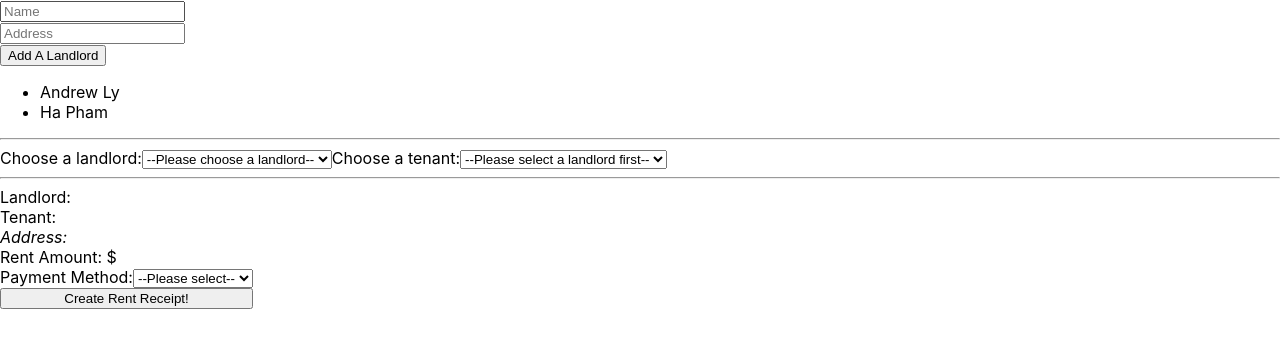
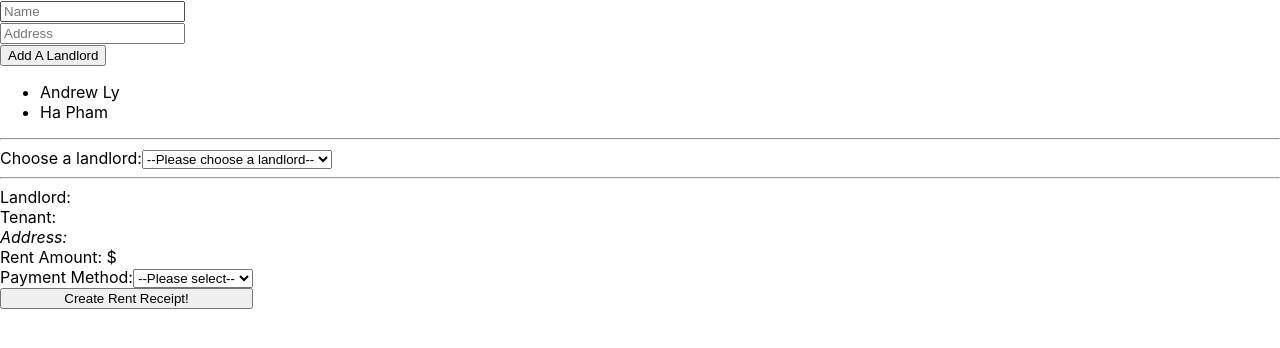
Before and after one commit to haphamo/rent-receipt-maker, a React (Create React App) app: page / in a window 1280 px wide. Shown: the top 348 px of the page. Built offline with nearby package versions, Linux system fonts and the light colour scheme.

Commit message:
Updated displayTenants function to handle display for landlords with tenant profiles and ones with none

```diff
--- a/src/App.js
+++ b/src/App.js
@@ -1,4 +1,4 @@
-import React, { useState } from "react";
+import React, { useState, Fragment } from "react";
 import Receipt from './components/Receipt.js';
 import CreateProfile from './components/CreateProfile.js';
 import { allTenants, landlords, tenantsBelongingToALandlord } from './fixture/fixture.js';
@@ -13,13 +13,26 @@ function App() {
   const [allLandlords, setAllLandlords] = useState(landlords)
 
 
+
   const displayTenants = (landlordName) => {
-    const result = tenantsBelongingToALandlord[landlordName].map(tenant => {
+
+    if(!tenantsBelongingToALandlord[landlordName]) {
       return(
-      <option key={tenant.id} value={tenant.tenantName}>{tenant.tenantName}</option>
+        <option value="">--No tenants for this landlord, please create one!--</option>
       )
-    })
-    return result
+    } else {
+      const availableTenantOptions = tenantsBelongingToALandlord[landlordName].map(tenant => {
+        return(
+        <option key={tenant.id} value={tenant.tenantName}>{tenant.tenantName}</option>
+        )
+      })
+      return (
+        <Fragment>
+          <option value="">--Select a Tenant--</option>
+          {availableTenantOptions}
+        </Fragment>
+      )
+    }
   }
 
   return (
--- a/src/components/Receipt.js
+++ b/src/components/Receipt.js
@@ -13,15 +13,6 @@ function Landlord({ allLandlords, allTenants, displayTenants, tenant, setTenant,
     <option key={landlord.id} value={landlord.name}>{landlord.name}</option>
     )
   })
-
-  // const getTenants = (landlordName) => {
-  //   const result = tenantsBelongingToALandlord[landlordName].map(tenant => {
-  //     return(
-  //     <option key={tenant.id} value={tenant.tenantName}>{tenant.tenantName}</option>
-  //     )
-  //   })
-  //   return result
-  // }
 
   const handleLandlordChange = evt => {
     setLandlord(evt.target.value);
@@ -57,13 +48,15 @@ function Landlord({ allLandlords, allTenants, displayTenants, tenant, setTenant,
         <option value="">--Please choose a landlord--</option>
         {allLandlordsForSelect}
       </select>
-
-      <label htmlFor="tenant-select">Choose a tenant:
-      </label>
-      <select name="tenants" id="tenant-select" value={tenant} onChange={handleTenantChange}>
-        <option value="">{landlord ? "--Select a Tenant" : "--Please select a landlord first--"}</option>
-        {landlord && displayTenants(landlord)}
-      </select>
+      {landlord &&
+      <section className="tenant-select">
+          <label htmlFor="tenant-select">Choose a tenant:
+          </label>
+          <select name="tenants" id="tenant-select" value={tenant} onChange={handleTenantChange}>
+            {displayTenants(landlord)}
+          </select>
+        </section>
+      }
       <hr></hr>
       <main className="sample-receipt" style={{display: 'inline-grid'}}>
 
```
